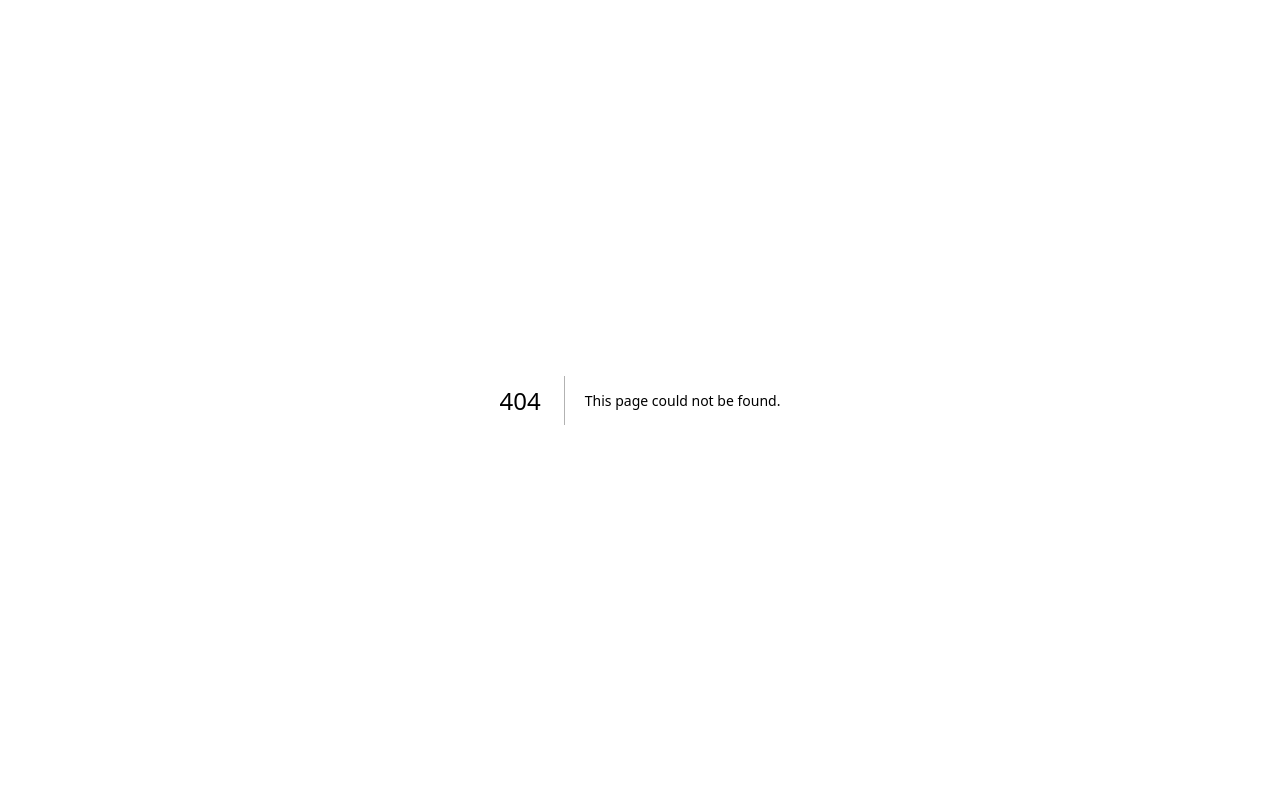
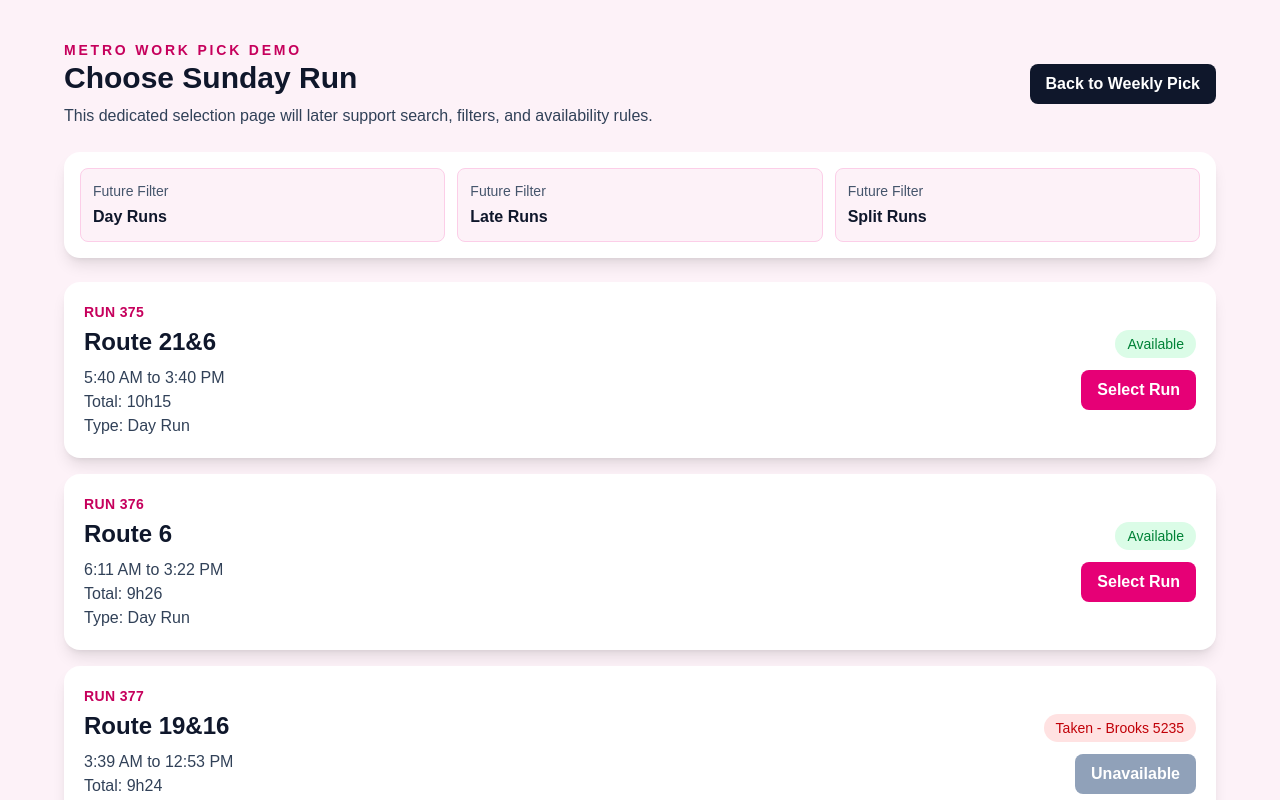
Before and after one commit to mrpjb2u00/bus-pick-demo, a Next.js app: page /pick/sunday in a window 1280 px wide. Before the commit this address had no page. Shown: the top 800 px of the page. Built offline with nearby package versions, Linux system fonts and the light colour scheme.

Commit message:
Add dedicated Sunday selection page

```diff
--- a/app/pick/page.tsx
+++ b/app/pick/page.tsx
@@ -1,13 +1,6 @@
 "use client";
 
 import { useMemo, useState } from "react";
-
-const sundayRuns = [
-  "375 - 21&6 - 5:40 AM to 3:40 PM",
-  "376 - 6 - 6:11 AM to 3:22 PM",
-  "378 - 19&16 - 4:14 AM to 2:06 PM",
-  "381 - 17 - 3:18 AM to 11:36 AM",
-];
 
 const weekdayRuns = [
   "001 - 33&6 - 3:15 AM to 10:51 AM",
@@ -133,7 +126,6 @@ export default function PickPage() {
     setErrorMessage("");
     setSuccessMessage("");
 
-    const previousOffDay1 = offDay1;
     const currentOffDay2 = offDay2;
 
     if (value && value === currentOffDay2) {
@@ -145,17 +137,12 @@ export default function PickPage() {
     if (value) {
       clearSelectionsForDay(value);
     }
-
-    if (previousOffDay1 && previousOffDay1 !== value && previousOffDay1 !== currentOffDay2) {
-      // no action needed; day just becomes available again
-    }
   };
 
   const handleOffDay2Change = (value: string) => {
     setErrorMessage("");
     setSuccessMessage("");
 
-    const previousOffDay2 = offDay2;
     const currentOffDay1 = offDay1;
 
     if (value && value === currentOffDay1) {
@@ -166,10 +153,6 @@ export default function PickPage() {
 
     if (value) {
       clearSelectionsForDay(value);
-    }
-
-    if (previousOffDay2 && previousOffDay2 !== value && previousOffDay2 !== currentOffDay1) {
-      // no action needed; day just becomes available again
     }
   };
 
@@ -320,25 +303,24 @@ export default function PickPage() {
 
           <section className="rounded-2xl bg-white p-6 shadow-xl">
             <h2 className="mb-4 text-xl font-bold text-pink-700">Sunday Work</h2>
-            <select
-              value={selectedSunday}
-              onChange={(e) => {
-                setSelectedSunday(e.target.value);
-                setErrorMessage("");
-                setSuccessMessage("");
-              }}
-              disabled={isSundayDisabled}
-              className="w-full rounded-lg border border-slate-300 bg-white p-3 text-slate-900 disabled:bg-slate-100 disabled:text-slate-400"
-            >
-              <option value="">
-                {isSundayDisabled ? "Sunday disabled" : "Select Sunday run"}
-              </option>
-              {sundayRuns.map((run) => (
-                <option key={run} value={run}>
-                  {run}
-                </option>
-              ))}
-            </select>
+
+            <div className="rounded-xl border border-pink-200 bg-pink-50 p-4">
+              <p className="text-sm font-medium text-slate-600">Selected Sunday Run</p>
+              <p className="mt-2 text-base font-semibold text-slate-900">
+                {selectedSunday || "No Sunday run selected yet"}
+              </p>
+
+              <a
+                href="/pick/sunday"
+                className={`mt-4 inline-flex rounded-lg px-4 py-2 font-semibold text-white ${
+                  isSundayDisabled
+                    ? "pointer-events-none bg-slate-400"
+                    : "bg-pink-600 hover:bg-pink-700"
+                }`}
+              >
+                {isSundayDisabled ? "Sunday Disabled" : "Choose Sunday Run"}
+              </a>
+            </div>
           </section>
 
           <section className="rounded-2xl bg-white p-6 shadow-xl">
--- /dev/null
+++ b/app/pick/sunday/page.tsx
@@ -0,0 +1,157 @@
+import Link from "next/link";
+
+const sundayRuns = [
+  {
+    run: "375",
+    route: "21&6",
+    start: "5:40 AM",
+    end: "3:40 PM",
+    total: "10h15",
+    type: "Day Run",
+    status: "Available",
+  },
+  {
+    run: "376",
+    route: "6",
+    start: "6:11 AM",
+    end: "3:22 PM",
+    total: "9h26",
+    type: "Day Run",
+    status: "Available",
+  },
+  {
+    run: "377",
+    route: "19&16",
+    start: "3:39 AM",
+    end: "12:53 PM",
+    total: "9h24",
+    type: "Split Run",
+    status: "Taken - Brooks 5235",
+  },
+  {
+    run: "378",
+    route: "19&16",
+    start: "4:14 AM",
+    end: "2:06 PM",
+    total: "10h02",
+    type: "Day Run",
+    status: "Available",
+  },
+  {
+    run: "381",
+    route: "17",
+    start: "3:18 AM",
+    end: "11:36 AM",
+    total: "8h28",
+    type: "Early Run",
+    status: "Available",
+  },
+  {
+    run: "382",
+    route: "17",
+    start: "3:48 AM",
+    end: "2:58 PM",
+    total: "11h20",
+    type: "Day Run",
+    status: "Available",
+  },
+];
+
+export default function SundayPickPage() {
+  return (
+    <main className="min-h-screen bg-pink-50 px-4 py-10">
+      <div className="mx-auto max-w-6xl">
+        <div className="mb-6 flex flex-col gap-3 sm:flex-row sm:items-center sm:justify-between">
+          <div>
+            <p className="text-sm font-semibold uppercase tracking-[0.2em] text-pink-700">
+              Metro Work Pick Demo
+            </p>
+            <h1 className="text-3xl font-bold text-slate-900">
+              Choose Sunday Run
+            </h1>
+            <p className="mt-2 text-slate-700">
+              This dedicated selection page will later support search, filters,
+              and availability rules.
+            </p>
+          </div>
+
+          <Link
+            href="/pick"
+            className="inline-flex rounded-lg bg-slate-900 px-4 py-2 font-semibold text-white hover:bg-slate-800"
+          >
+            Back to Weekly Pick
+          </Link>
+        </div>
+
+        <div className="mb-6 rounded-2xl bg-white p-4 shadow-lg">
+          <div className="grid gap-3 sm:grid-cols-3">
+            <div className="rounded-lg border border-pink-200 bg-pink-50 p-3">
+              <p className="text-sm font-medium text-slate-600">Future Filter</p>
+              <p className="mt-1 font-semibold text-slate-900">Day Runs</p>
+            </div>
+            <div className="rounded-lg border border-pink-200 bg-pink-50 p-3">
+              <p className="text-sm font-medium text-slate-600">Future Filter</p>
+              <p className="mt-1 font-semibold text-slate-900">Late Runs</p>
+            </div>
+            <div className="rounded-lg border border-pink-200 bg-pink-50 p-3">
+              <p className="text-sm font-medium text-slate-600">Future Filter</p>
+              <p className="mt-1 font-semibold text-slate-900">Split Runs</p>
+            </div>
+          </div>
+        </div>
+
+        <div className="grid gap-4">
+          {sundayRuns.map((run) => {
+            const isTaken = run.status.startsWith("Taken");
+
+            return (
+              <div
+                key={run.run}
+                className="rounded-2xl bg-white p-5 shadow-lg"
+              >
+                <div className="flex flex-col gap-4 md:flex-row md:items-center md:justify-between">
+                  <div>
+                    <p className="text-sm font-semibold uppercase tracking-wide text-pink-700">
+                      Run {run.run}
+                    </p>
+                    <h2 className="mt-1 text-2xl font-bold text-slate-900">
+                      Route {run.route}
+                    </h2>
+                    <p className="mt-2 text-slate-700">
+                      {run.start} to {run.end}
+                    </p>
+                    <p className="text-slate-700">Total: {run.total}</p>
+                    <p className="text-slate-700">Type: {run.type}</p>
+                  </div>
+
+                  <div className="flex flex-col gap-3 md:items-end">
+                    <span
+                      className={`rounded-full px-3 py-1 text-sm font-medium ${
+                        isTaken
+                          ? "bg-red-100 text-red-700"
+                          : "bg-green-100 text-green-700"
+                      }`}
+                    >
+                      {run.status}
+                    </span>
+
+                    <button
+                      disabled={isTaken}
+                      className={`rounded-lg px-4 py-2 font-semibold text-white ${
+                        isTaken
+                          ? "cursor-not-allowed bg-slate-400"
+                          : "bg-pink-600 hover:bg-pink-700"
+                      }`}
+                    >
+                      {isTaken ? "Unavailable" : "Select Run"}
+                    </button>
+                  </div>
+                </div>
+              </div>
+            );
+          })}
+        </div>
+      </div>
+    </main>
+  );
+}
```
